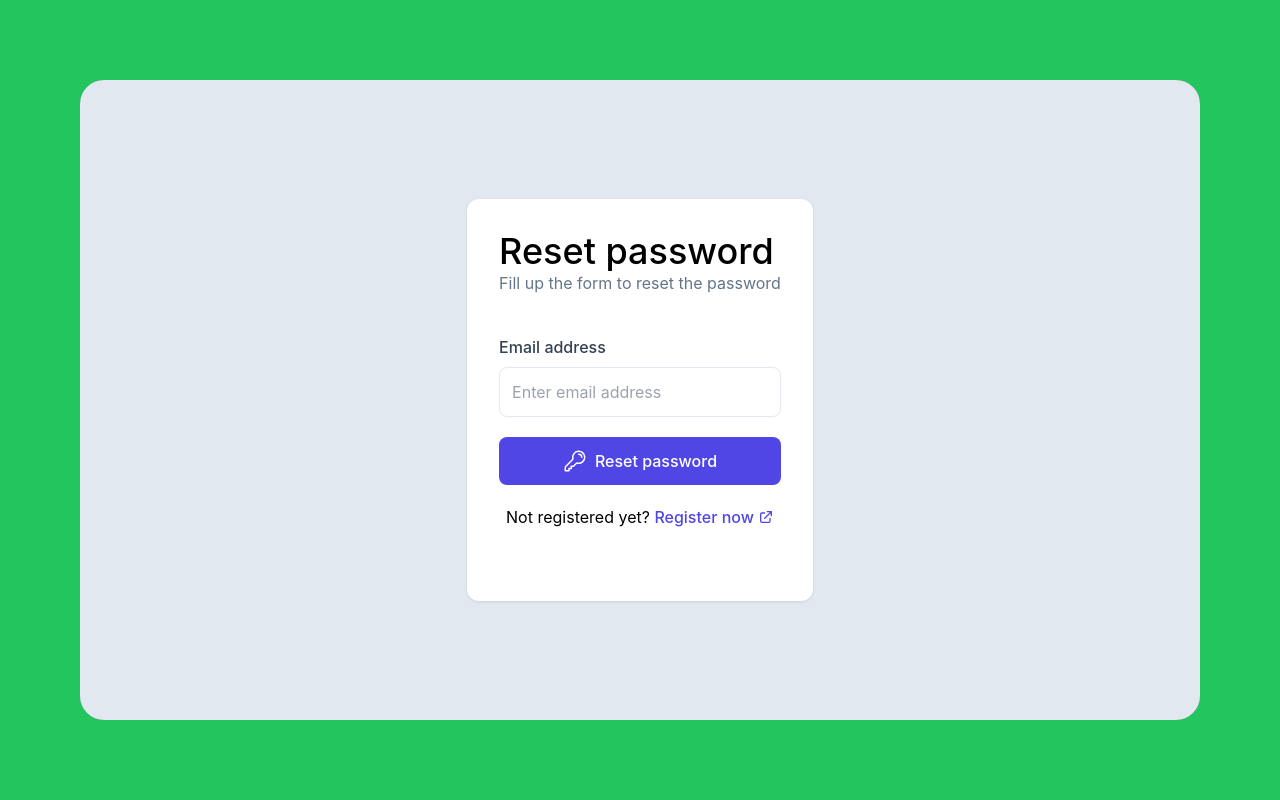
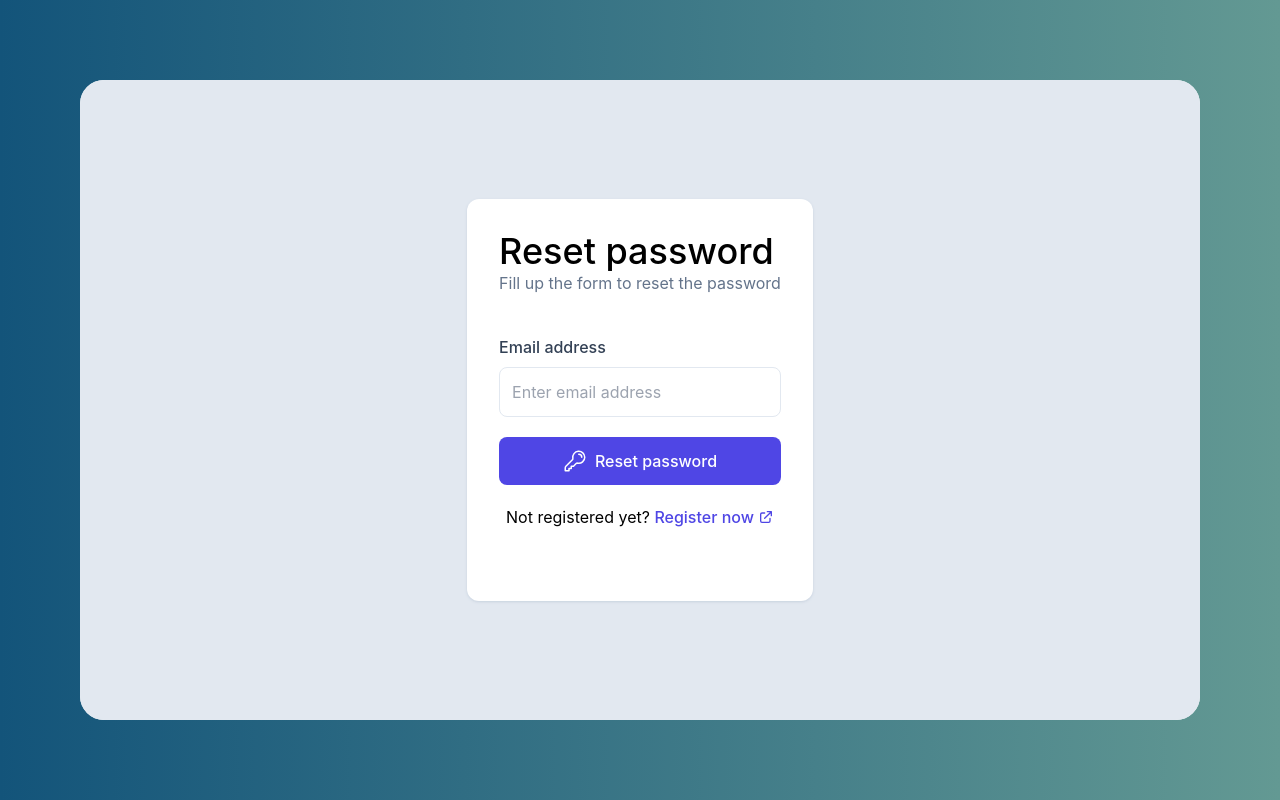
Before and after one commit to Ruan-Azeredo/MyComponents, a Next.js app: page /ResetPassword in a window 1280 px wide. Built offline with nearby package versions, Linux system fonts and the light colour scheme.

Commit message:
:recycle: refactor: refaz cores layout

```diff
--- a/components/Layout.jsx
+++ b/components/Layout.jsx
@@ -1,8 +1,8 @@
 export default function Layout(props) {
     return (
-        <section className={`bg-green-500 h-screen w-screen flex justify-center items-center
+        <section className={`bg-gradient-to-r from-[#13547A] to-[#639993] h-screen w-screen flex justify-center items-center
         p-20`}>
-            <div className="bg-slate-500 h-full w-full flex justify-center items-center rounded-3xl">
+            <div className="bg-white h-full w-full flex justify-center items-center rounded-3xl">
                 {props.children}
             </div>
         </section>
```
